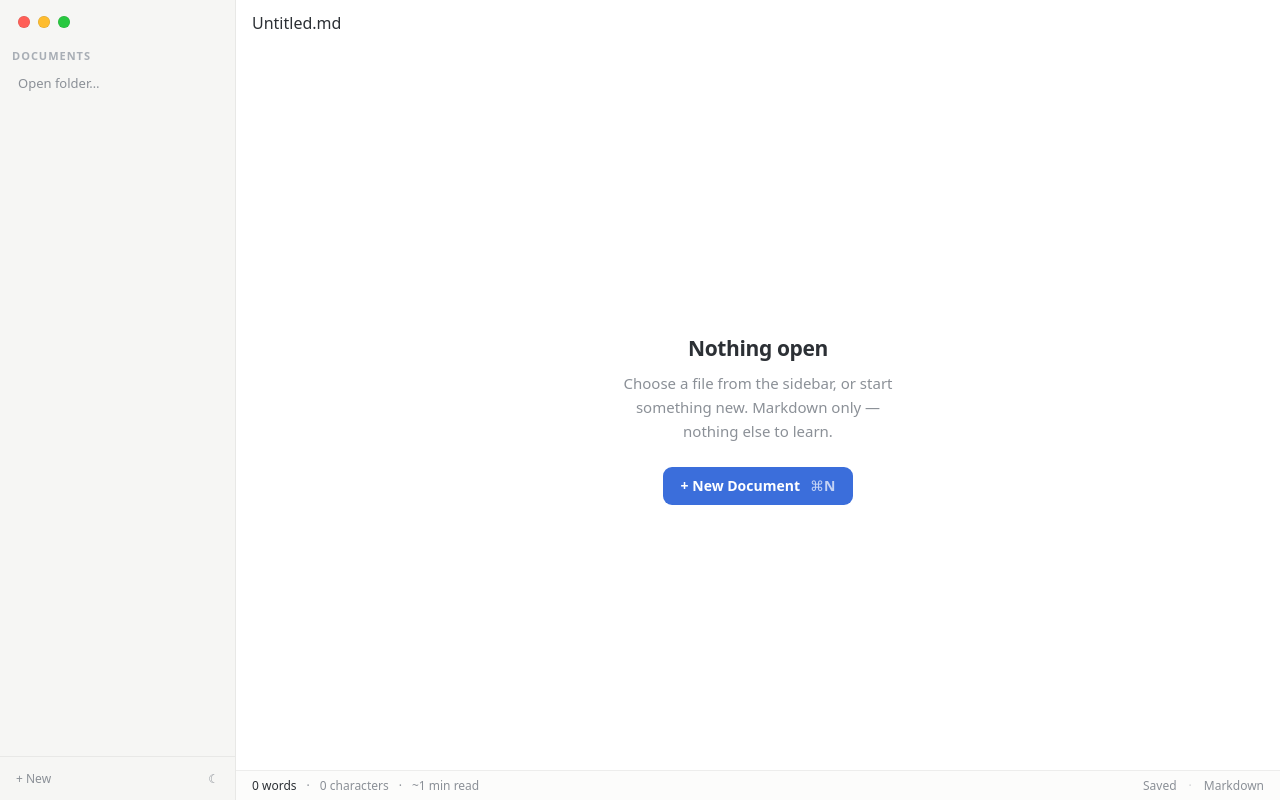
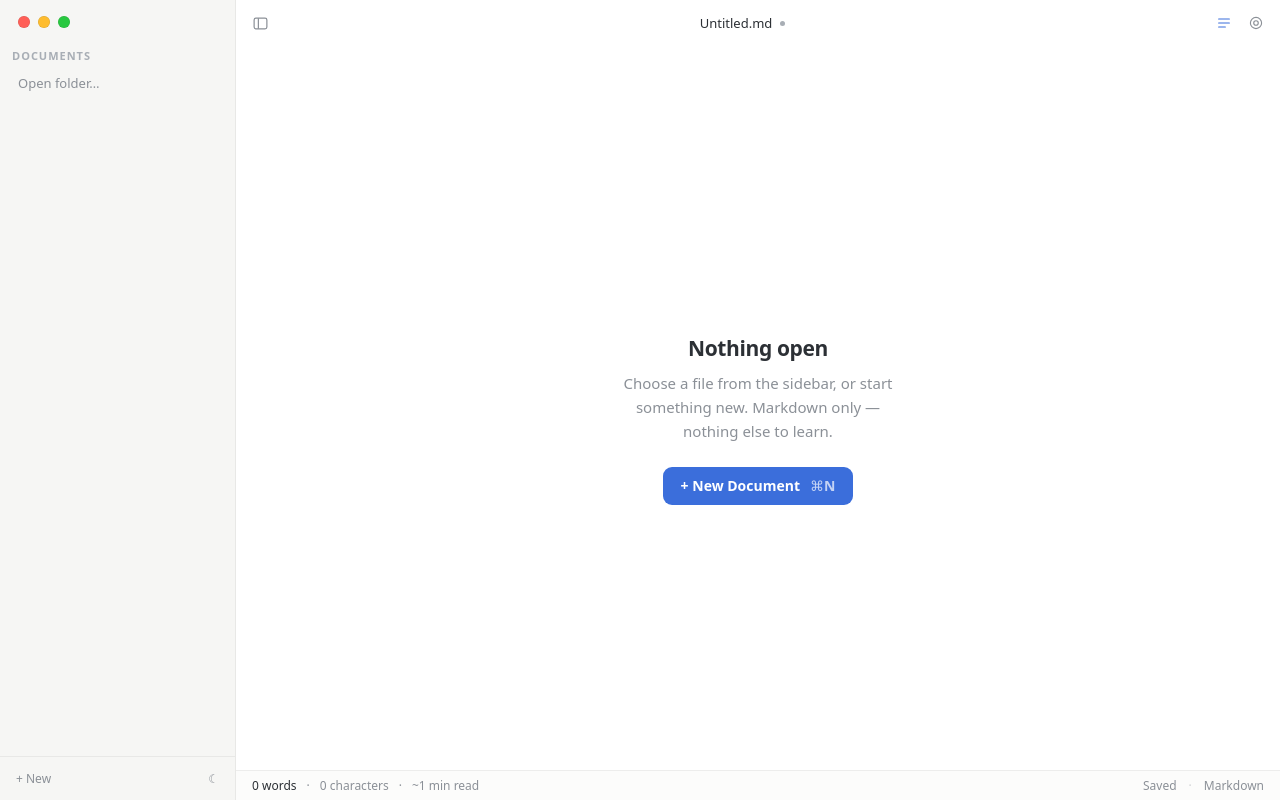
Before and after one commit to marcusschimizzi/markdowntown, a React (Vite) app: page / in a window 1280 px wide. Built offline with nearby package versions, Linux system fonts and the light colour scheme.

Commit message:
feat: integrate toolbar and complete v1 editor

```diff
--- a/src/App.tsx
+++ b/src/App.tsx
@@ -2,6 +2,7 @@ import { useEffect, useRef, useState } from "react";
 import type { Editor } from "@tiptap/core";
 import { AppShell } from "./components/AppShell";
 import { Sidebar } from "./components/Sidebar";
+import { Toolbar } from "./components/Toolbar";
 import { Footer } from "./components/Footer";
 import { MarkdownEditor } from "./editor/Editor";
 import { maxWidthFor } from "./editor/width";
@@ -14,6 +15,7 @@ import type { OutlineItem } from "./editor/outline";
 import { useAppStore } from "./state/store";
 import { saveActiveDoc } from "./state/save";
 import { pickFolder, readDir, readFile, createFile } from "./lib/fsBridge";
+import { baseName } from "./lib/mdFiles";
 import { startWatching } from "./lib/watch";
 import { applyTheme } from "./theme/applyTheme";
 import { nextUntitledName } from "./state/newDoc";
@@ -33,6 +35,10 @@ function App() {
   const outlineOpen = useAppStore((s) => s.ui.outlineOpen);
   const paletteOpen = useAppStore((s) => s.ui.paletteOpen);
   const focus = useAppStore((s) => s.ui.focus);
+  const sidebarOpen = useAppStore((s) => s.ui.sidebarOpen);
+  const toggleSidebar = useAppStore((s) => s.toggleSidebar);
+  const toggleOutline = useAppStore((s) => s.toggleOutline);
+  const toggleFocus = useAppStore((s) => s.toggleFocus);
 
   // Hold the editor instance so we can read its rendered (plain) text for word counts.
   const [editor, setEditor] = useState<Editor | null>(null);
@@ -186,6 +192,7 @@ function App() {
   return (
     <AppShell
       dataFocus={focus ? "1" : "0"}
+      sidebarOpen={sidebarOpen}
       sidebar={
         <Sidebar
           files={files}
@@ -197,7 +204,16 @@ function App() {
           isDark={theme === "dark"}
         />
       }
-      toolbar={<span style={{ color: "var(--ink2)" }}>Untitled.md</span>}
+      toolbar={
+        <Toolbar
+          activeName={activePath ? baseName(activePath) : "Untitled"}
+          outlineOpen={outlineOpen}
+          focus={focus}
+          onToggleSidebar={toggleSidebar}
+          onToggleOutline={toggleOutline}
+          onToggleFocus={toggleFocus}
+        />
+      }
       footer={
         <Footer
           words={stats.words}
--- /dev/null
+++ b/src/components/Toolbar.tsx
@@ -0,0 +1,70 @@
+interface Props {
+  activeName: string;
+  outlineOpen: boolean;
+  focus: boolean;
+  onToggleSidebar: () => void;
+  onToggleOutline: () => void;
+  onToggleFocus: () => void;
+}
+
+const iconButton: React.CSSProperties = {
+  display: 'flex',
+  alignItems: 'center',
+  background: 'transparent',
+  border: 'none',
+  padding: 0,
+  cursor: 'pointer',
+  color: 'inherit',
+};
+
+export function Toolbar({
+  activeName,
+  outlineOpen,
+  focus,
+  onToggleSidebar,
+  onToggleOutline,
+  onToggleFocus,
+}: Props) {
+  return (
+    <div style={{ display: 'flex', alignItems: 'center', width: '100%' }}>
+      <button
+        type="button"
+        aria-label="Toggle sidebar"
+        onClick={onToggleSidebar}
+        style={iconButton}
+      >
+        <svg width="17" height="17" viewBox="0 0 24 24" fill="none" stroke="currentColor" strokeWidth="1.7">
+          <rect x="3" y="4.5" width="18" height="15" rx="2.6" />
+          <path d="M9 4.5v15" />
+        </svg>
+      </button>
+      <div style={{ flex: 1, display: 'flex', alignItems: 'center', justifyContent: 'center', gap: 8 }}>
+        <span style={{ font: '530 13px/1 system-ui', color: 'var(--ink2)' }}>{activeName}.md</span>
+        <span style={{ width: 5, height: 5, borderRadius: '50%', background: 'var(--faint)' }} />
+      </div>
+      <div style={{ display: 'flex', alignItems: 'center', gap: 16 }}>
+        <button
+          type="button"
+          aria-label="Toggle outline"
+          onClick={onToggleOutline}
+          style={{ ...iconButton, color: outlineOpen ? 'var(--accent)' : 'var(--muted)' }}
+        >
+          <svg width="16" height="16" viewBox="0 0 24 24" fill="none" stroke="currentColor" strokeWidth="1.8" strokeLinecap="round">
+            <path d="M4 6h16M4 12h16M4 18h10" />
+          </svg>
+        </button>
+        <button
+          type="button"
+          aria-label="Focus mode"
+          onClick={onToggleFocus}
+          style={{ ...iconButton, color: focus ? 'var(--accent)' : 'var(--muted)' }}
+        >
+          <svg width="16" height="16" viewBox="0 0 24 24" fill="none" stroke="currentColor" strokeWidth="1.7">
+            <circle cx="12" cy="12" r="3.4" />
+            <circle cx="12" cy="12" r="8.4" />
+          </svg>
+        </button>
+      </div>
+    </div>
+  );
+}
```
Also changed, not shown: src/settings/main.tsx (+7 -3 lines), 1 other file (tests, documents, lock files or other folders).
